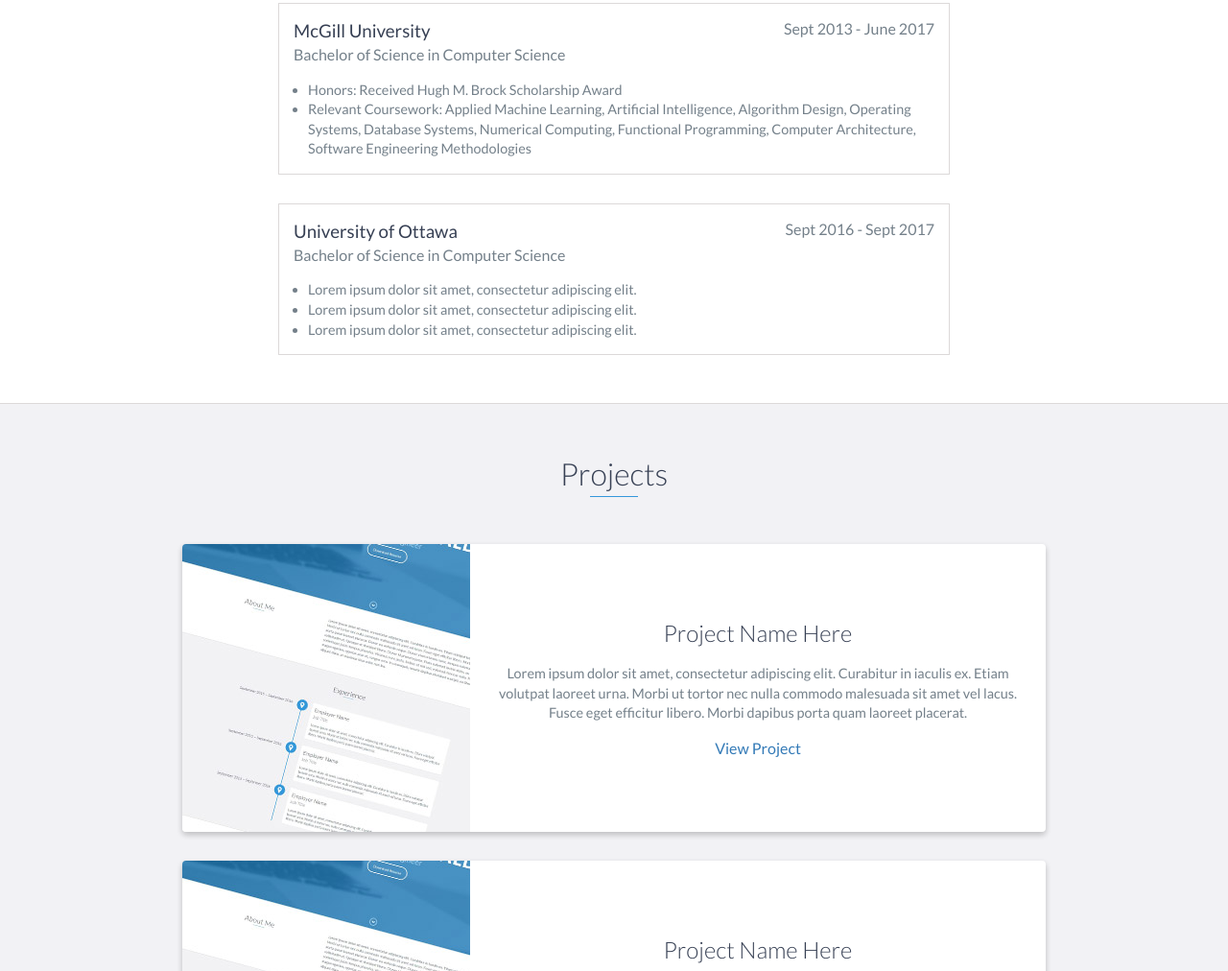
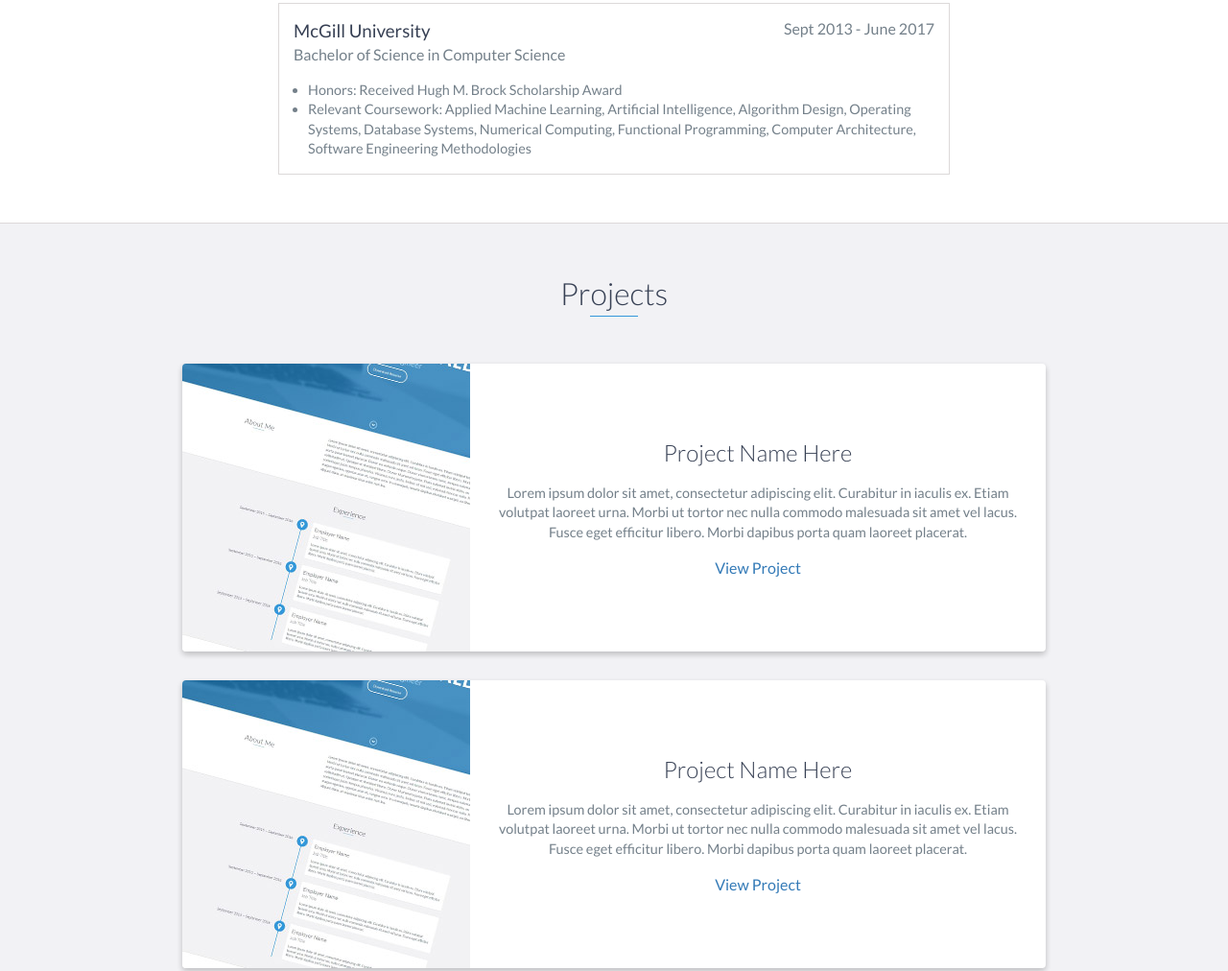
Before and after one commit to arunrawlani/arunrawlani.github.io, a plain HTML site: page index.html in a window 1280 px wide. Shown: the part 2016-3028 px from the top of the page at 96% size. Drawn offline with nearby package versions, Linux system fonts and the light colour scheme.

Commit message:
deleting some blocks

```diff
--- a/index.html
+++ b/index.html
@@ -128,22 +128,6 @@
         </div>
         <!-- End .education-block -->
 
-        <div class="education-block">
-            <h3>University of Ottawa</h3>
-            <span class="education-date">Sept 2016 - Sept 2017</span>
-            <h4>Bachelor of Science in Computer Science</h4>
-            <ul>
-                <li>
-                    Lorem ipsum dolor sit amet, consectetur adipiscing elit.
-                </li>
-                <li>
-                    Lorem ipsum dolor sit amet, consectetur adipiscing elit.
-                </li>
-                <li>
-                    Lorem ipsum dolor sit amet, consectetur adipiscing elit.
-                </li>
-            </ul>
-        </div>
         <!-- End .education-block -->
     </div>
     <!-- End #education -->
```
